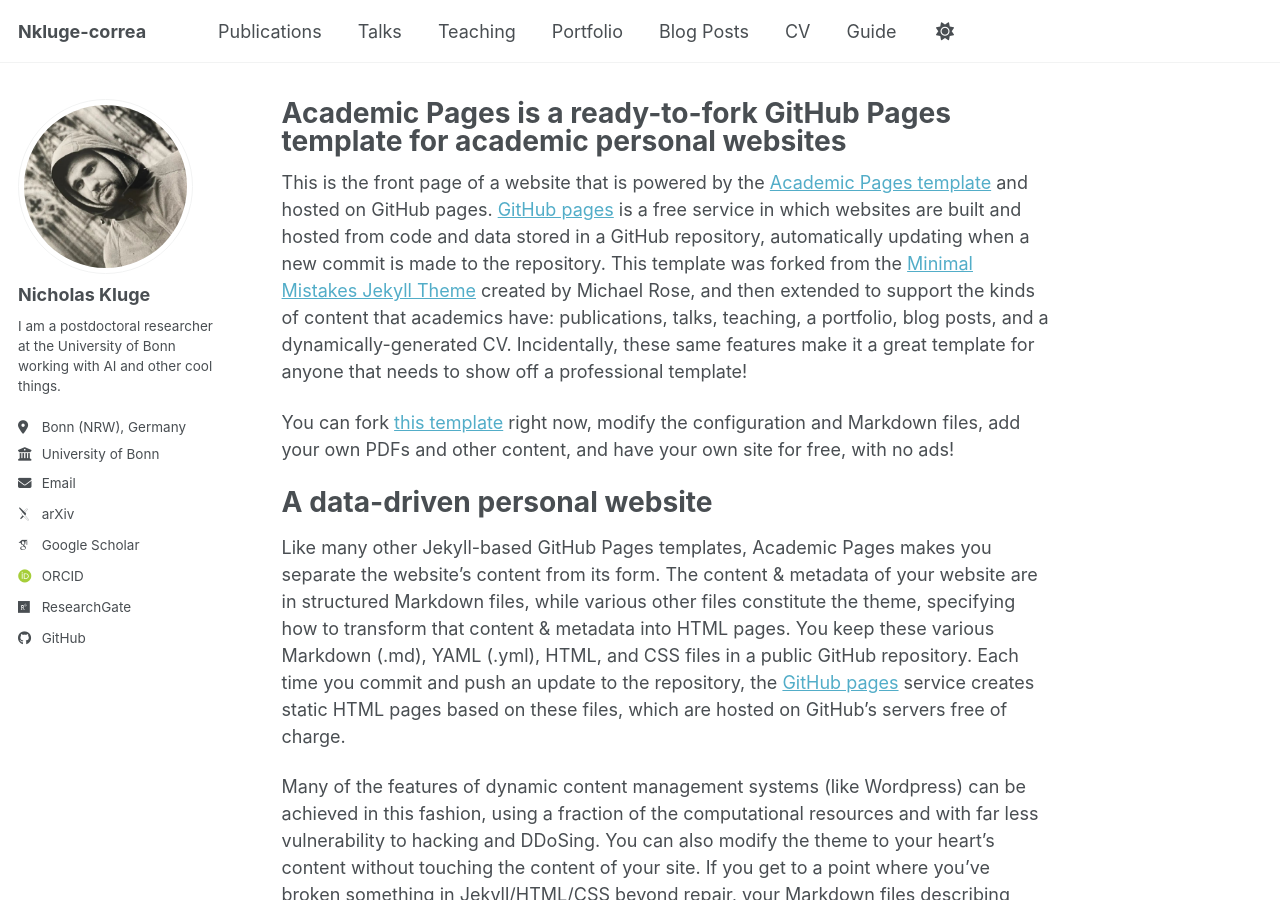
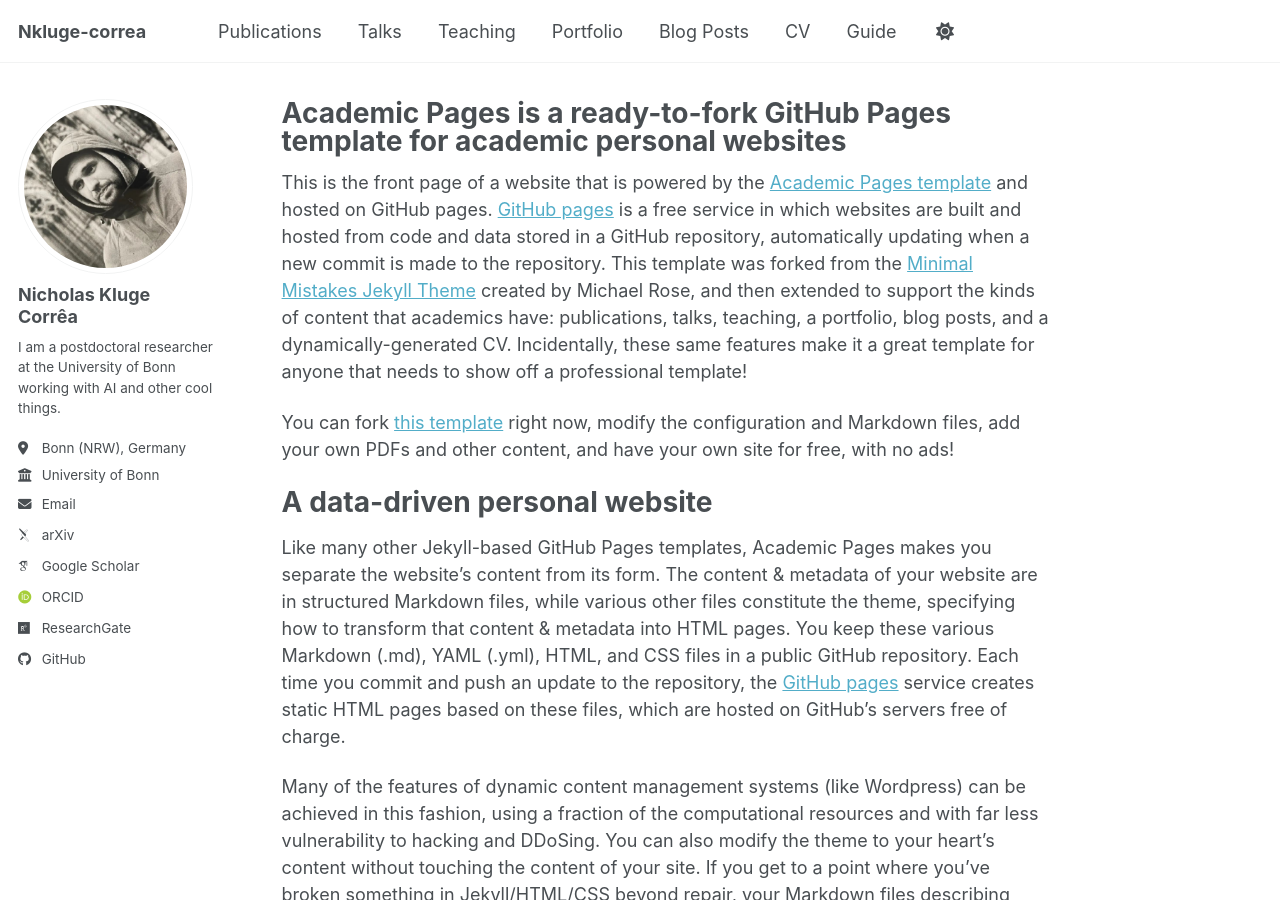
Before and after one commit to Nkluge-correa/hello, a Jekyll site: the page built from _pages/about.md, in a window 1280 px wide and 900 px high. Built offline with Jekyll 4.4.1, drawn with Linux system fonts in a browser that asks for light colours; some web fonts are replaced; a script bundle is joined from its source files by our own code; library files that are not in the unit come from our copies.

Commit message:
Update repository and author name in config

```diff
--- a/_config.yml
+++ b/_config.yml
@@ -16,7 +16,7 @@
 url                      : https://nkluge-correa.github.io/hello/ # The base hostname & protocol for your site e.g. "https://[your GitHub username].github.io",
                                                            # or if you already have some other page hosted on Github then use "https://[your GitHub username].github.io/[Your Repo Name]"
 baseurl                  : "" # the subpath of your site, e.g. "/blog"
-repository               : "academicpages/academicpages.github.io"
+repository               : "nkluge-correa/nkluge-correa.github.io"
 
 # Site Author - The following control what appear as part of the author content on the side bar.
 #               If a field is blank the icon and link will not appear, otherwise it will be shown.
@@ -24,7 +24,7 @@
 author:
   # Biographic information
   avatar           : "me.png"
-  name             : "Nicholas Kluge"
+  name             : "Nicholas Kluge Corrêa"
   pronouns         : # example: "she/her"
   bio              : "I am a postdoctoral researcher at the University of Bonn working with AI and other cool things."
   location         : "Bonn (NRW), Germany"
```
